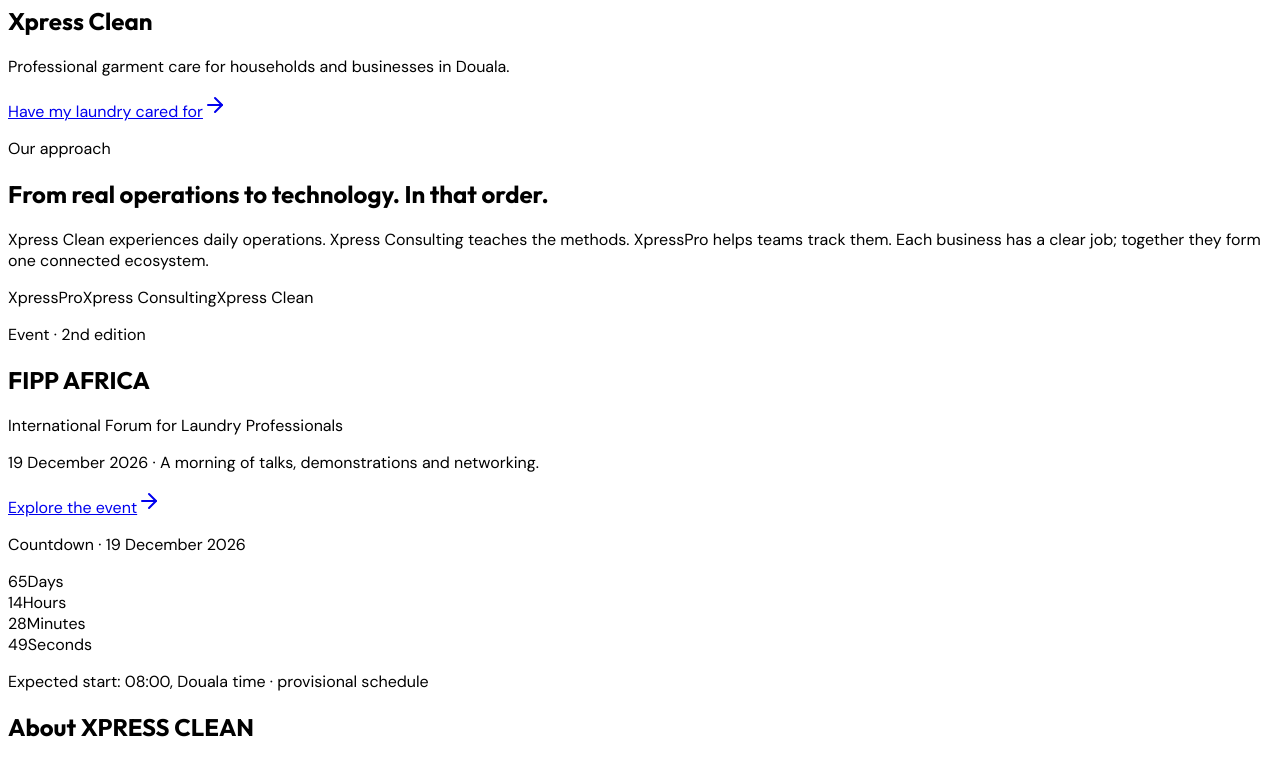
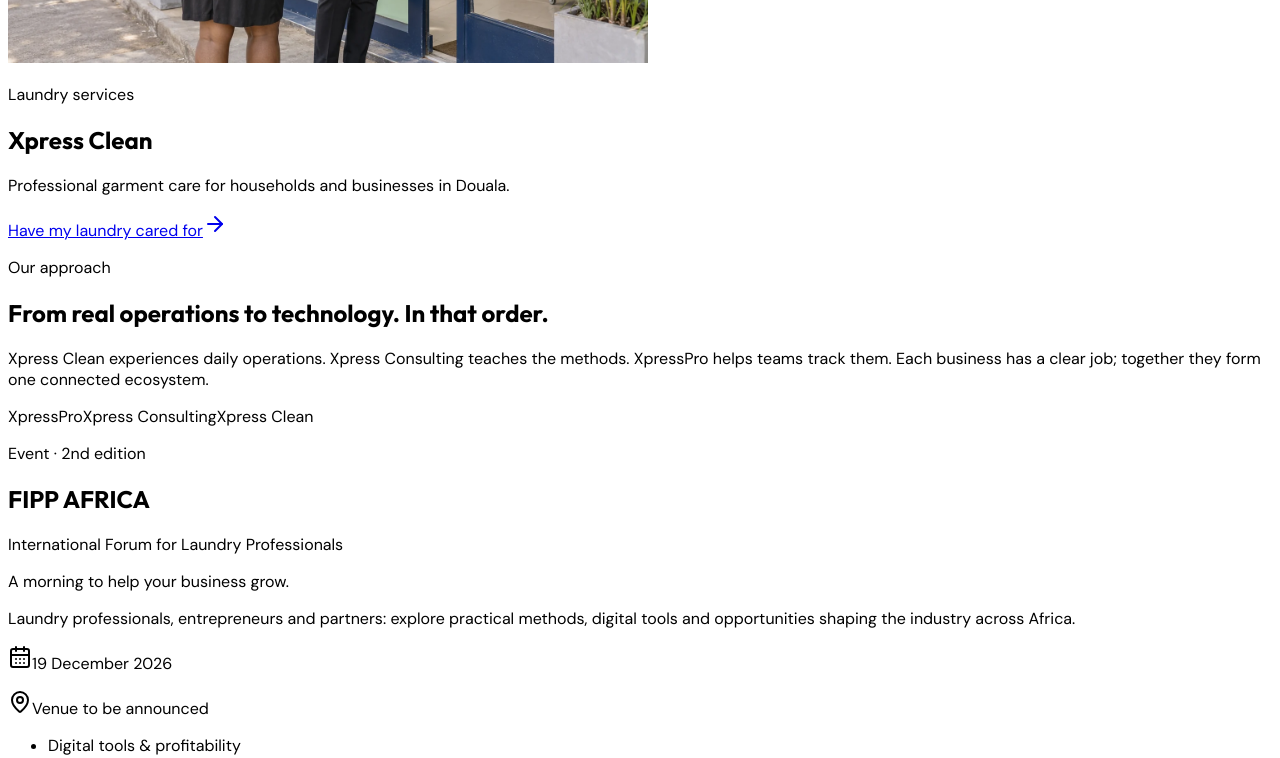
Before and after one commit to Laurex21/Laundry-Manager-Pro, a React (Vite) app in the folder client/: page / in a window 1280 px wide. Shown: the part 2000-2758 px from the top of the page. Built offline with nearby package versions, Linux system fonts and the light colour scheme; no server answers; a web font is replaced by a local one.

Commit message:
Promote FIPP Africa on the bilingual homepage

```diff
--- a/client/src/pages/landing.tsx
+++ b/client/src/pages/landing.tsx
@@ -4,7 +4,7 @@ import FippCountdown from "@/components/fipp-countdown";
 import { Link } from "wouter";
 import { useTranslation } from "react-i18next";
 import {
-  ArrowRight, Calculator,
+  ArrowRight, Calculator, CalendarDays, MapPin,
   ClipboardCheck, Menu, Play, Sparkles, X,
 } from "lucide-react";
 
@@ -46,6 +46,29 @@ Object.assign(LANDING_EN, {
   footer_resources_1: "Professional diagnostic", footer_resources_2: "Startup calculator", footer_resources_3: "Profitability calculator",
   footer_company_1: "About", footer_company_2: "Terms of use", footer_company_3: "Privacy policy", footer_company_4: "Contact",
 });
+
+const FIPP_HOME = {
+  fr: {
+    banner: "Le rendez-vous des professionnels du pressing",
+    date: "19 décembre 2026", discover: "Découvrir l’événement", edition: "Rencontre · 2ᵉ édition",
+    name: "Forum international des professionnels du pressing",
+    title: "Une matinée pour faire grandir votre activité.",
+    description: "Professionnels du pressing, entrepreneurs et partenaires : échangez sur les méthodes, les outils numériques et les opportunités qui font évoluer le métier en Afrique.",
+    topics: ["Digitalisation & rentabilité", "Marketing & innovation", "Démonstrations & rencontres"],
+    location: "Lieu annoncé prochainement", details: "Programme provisoire, offres et modalités de participation sur la page de l’événement.",
+    accessible: "FIPP Africa · Événement à venir",
+  },
+  en: {
+    banner: "The meeting place for laundry professionals",
+    date: "19 December 2026", discover: "Discover the event", edition: "Event · 2nd edition",
+    name: "International Forum for Laundry Professionals",
+    title: "A morning to help your business grow.",
+    description: "Laundry professionals, entrepreneurs and partners: explore practical methods, digital tools and opportunities shaping the industry across Africa.",
+    topics: ["Digital tools & profitability", "Marketing & innovation", "Demonstrations & networking"],
+    location: "Venue to be announced", details: "Find the provisional programme, ticket options and participation details on the event page.",
+    accessible: "FIPP Africa · Upcoming event",
+  },
+};
 
 function useLandingReveal() {
   useEffect(() => {
@@ -124,6 +147,7 @@ export default function LandingPage() {
   const [scrolled, setScrolled] = useState(false);
   const [menu, setMenu] = useState(false);
   const demoUrl = demoEmbedUrl(i18n.language);
+  const fipp = FIPP_HOME[i18n.language.startsWith("fr") ? "fr" : "en"];
   useLandingReveal(); useLandingMeta(i18n.language);
   useEffect(() => { const fn = () => setScrolled(window.scrollY > 20); window.addEventListener("scroll", fn, { passive: true }); return () => window.removeEventListener("scroll", fn); }, []);
   const footerLinks: Record<string, Array<{ href: string; label: string }>> = {
@@ -149,9 +173,36 @@ export default function LandingPage() {
     </header>
 
     <main id="main-content">
+      <aside aria-label={fipp.accessible} className="mt-16 border-b border-[#cba52a]/40 bg-[#082550] text-white" data-testid="fipp-home-banner">
+        <div className="mx-auto flex max-w-7xl flex-col items-start justify-between gap-3 px-4 py-4 sm:flex-row sm:items-center sm:gap-6">
+          <div className="min-w-0">
+            <p className="flex flex-wrap items-center gap-x-3 gap-y-1 text-sm font-bold"><span className="text-[#f3d574]">FIPP AFRICA</span><time dateTime="2026-12-19">{fipp.date}</time></p>
+            <p className="mt-1 text-sm text-blue-100">{fipp.banner}</p>
+          </div>
+          <Link href="/rencontre" className="inline-flex min-h-11 w-full shrink-0 items-center justify-center gap-2 rounded-full bg-[#f3d574] px-5 py-2 text-sm font-bold text-[#082550] hover:bg-[#ffe49a] focus-visible:outline focus-visible:outline-2 focus-visible:outline-offset-4 focus-visible:outline-white sm:w-auto">{fipp.discover}<ArrowRight className="h-4 w-4" aria-hidden="true" /></Link>
+        </div>
+      </aside>
       <XpressGroupGateway language={i18n.language} />
 
-      <section className="bg-[#fffaf0] px-4 py-20 text-[#082550]" aria-labelledby="fipp-home-title"><div className="mx-auto grid max-w-7xl items-center gap-10 lg:grid-cols-[.8fr_1.2fr]"><div><p className="text-xs font-extrabold uppercase tracking-[.22em] text-[#a57d1b]">{i18n.language.startsWith("fr") ? "Rencontre · 2ᵉ édition" : "Event · 2nd edition"}</p><h2 id="fipp-home-title" className="mt-4 font-serif text-3xl font-bold leading-tight sm:text-5xl">FIPP <span className="text-[#cba52a]">AFRICA</span></h2><p className="mt-3 font-bold uppercase tracking-[.1em]">{i18n.language.startsWith("fr") ? "Forum international des professionnels du pressing" : "International Forum for Laundry Professionals"}</p><p className="mt-5 leading-7 text-slate-700">{i18n.language.startsWith("fr") ? "19 décembre 2026 · Une matinée de conférences, démonstrations et rencontres." : "19 December 2026 · A morning of talks, demonstrations and networking."}</p><Link href="/rencontre" className="mt-6 inline-flex min-h-12 items-center gap-2 rounded-full bg-[#cba52a] px-6 py-3 font-bold text-[#082550]">{i18n.language.startsWith("fr") ? "Découvrir la rencontre" : "Explore the event"}<ArrowRight className="h-4 w-4" /></Link></div><FippCountdown compact language={i18n.language} /></div></section>
+      <section id="fipp-africa" className="scroll-mt-20 border-y border-[#cba52a]/25 bg-[#fffaf0] px-4 py-16 text-[#082550] sm:py-20" aria-labelledby="fipp-home-title">
+        <div className="mx-auto grid max-w-7xl items-center gap-10 lg:grid-cols-[1.1fr_1fr] lg:gap-16">
+          <div>
+            <p className="text-xs font-extrabold uppercase tracking-[.2em] text-[#805f12]">{fipp.edition}</p>
+            <h2 id="fipp-home-title" className="mt-4 font-serif text-4xl font-bold leading-tight sm:text-6xl">FIPP <span className="text-[#946c0a]">AFRICA</span></h2>
+            <p className="mt-3 text-sm font-bold uppercase tracking-[.08em] sm:text-base">{fipp.name}</p>
+            <p className="mt-6 text-2xl font-bold leading-tight sm:text-3xl">{fipp.title}</p>
+            <p className="mt-4 max-w-2xl leading-7 text-slate-700">{fipp.description}</p>
+            <div className="mt-6 flex flex-col gap-3 text-sm font-semibold sm:flex-row sm:flex-wrap">
+              <p className="inline-flex items-center gap-2"><CalendarDays className="h-5 w-5 shrink-0 text-[#805f12]" aria-hidden="true" /><time dateTime="2026-12-19">{fipp.date}</time></p>
+              <p className="inline-flex items-center gap-2"><MapPin className="h-5 w-5 shrink-0 text-[#805f12]" aria-hidden="true" />{fipp.location}</p>
+            </div>
+            <ul className="mt-6 flex flex-wrap gap-2">{fipp.topics.map(topic => <li key={topic} className="rounded-full border border-[#cba52a]/35 bg-white px-3 py-2 text-xs font-semibold text-[#614b17]">{topic}</li>)}</ul>
+            <Link href="/rencontre" className="mt-7 inline-flex min-h-12 w-full items-center justify-center gap-2 rounded-full bg-[#082550] px-6 py-3 text-center font-bold text-white hover:bg-[#123b70] focus-visible:outline focus-visible:outline-2 focus-visible:outline-offset-4 focus-visible:outline-[#082550] sm:w-auto">{fipp.discover}<ArrowRight className="h-4 w-4 shrink-0" aria-hidden="true" /></Link>
+            <p className="mt-3 max-w-xl text-sm leading-6 text-slate-600">{fipp.details}</p>
+          </div>
+          <FippCountdown compact language={i18n.language} />
+        </div>
+      </section>
 
 
       <section id="about" className="scroll-mt-20 border-b border-slate-200 bg-slate-50 py-14"><div className="mx-auto max-w-6xl px-4"><h2 className="text-2xl font-bold text-[#0D1B4B]">{t("landing_v3.about_company_title")}</h2><p className="mt-3 max-w-3xl text-lg leading-8 text-slate-700">{t("landing_v3.about_company_statement")}</p></div></section>
--- a/client/src/pages/xpressgroup-gateway.tsx
+++ b/client/src/pages/xpressgroup-gateway.tsx
@@ -35,7 +35,7 @@ const english: Copy = {
 export default function XpressGroupGateway({ language }: { language: string }) {
   const copy = language.startsWith("fr") ? french : english;
   return <>
-    <section id="branches" className="scroll-mt-20 bg-[#fafaf5] bg-[linear-gradient(#dfe8e84d_1px,transparent_1px),linear-gradient(90deg,#dfe8e84d_1px,transparent_1px)] bg-[size:60px_60px] pb-20 pt-32 text-[#0D1B4B]">
+    <section id="branches" className="scroll-mt-20 bg-[#fafaf5] bg-[linear-gradient(#dfe8e84d_1px,transparent_1px),linear-gradient(90deg,#dfe8e84d_1px,transparent_1px)] bg-[size:60px_60px] pb-20 pt-16 text-[#0D1B4B]">
       <div className="mx-auto max-w-7xl px-4">
         <div className="mx-auto max-w-5xl text-center">
           <p className="text-xs font-extrabold uppercase tracking-[.2em] text-blue-700">{copy.eyebrow}</p>
```
